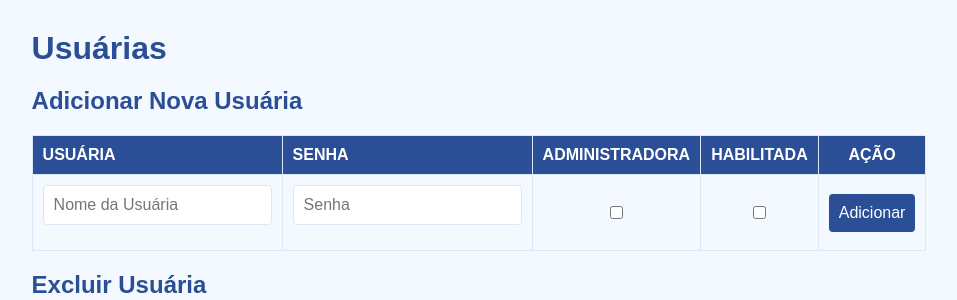
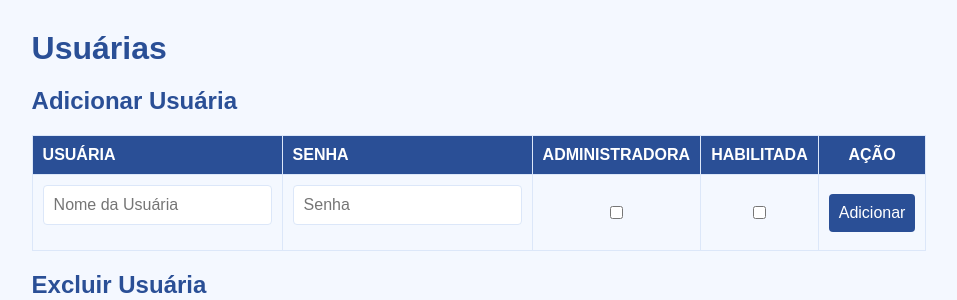
Before and after one commit to edupmon/webapp, a PHP site: page /users.php in a window 1280 px wide. Shown: the top 300 px of the page, without its empty margins (161-1118 px from the left). Run offline with PHP 8.4, Linux system fonts and the light colour scheme; a user stored in the database is signed in; data comes from the database, SQL or seed files in the repository.

Commit message:
Minor change

```diff
--- a/users.php
+++ b/users.php
@@ -251,7 +251,7 @@ if ($_SERVER['REQUEST_METHOD'] === 'POST') {
         <!-- Add New User (Admin Only) -->
         <?php if ($isAdmin): ?>
             <div class="add-user-container">
-                <h2>Adicionar Nova Usuária</h2>
+                <h2>Adicionar Usuária</h2>
                 <form id="add-user-form">
                     <table>
                         <thead>
```
